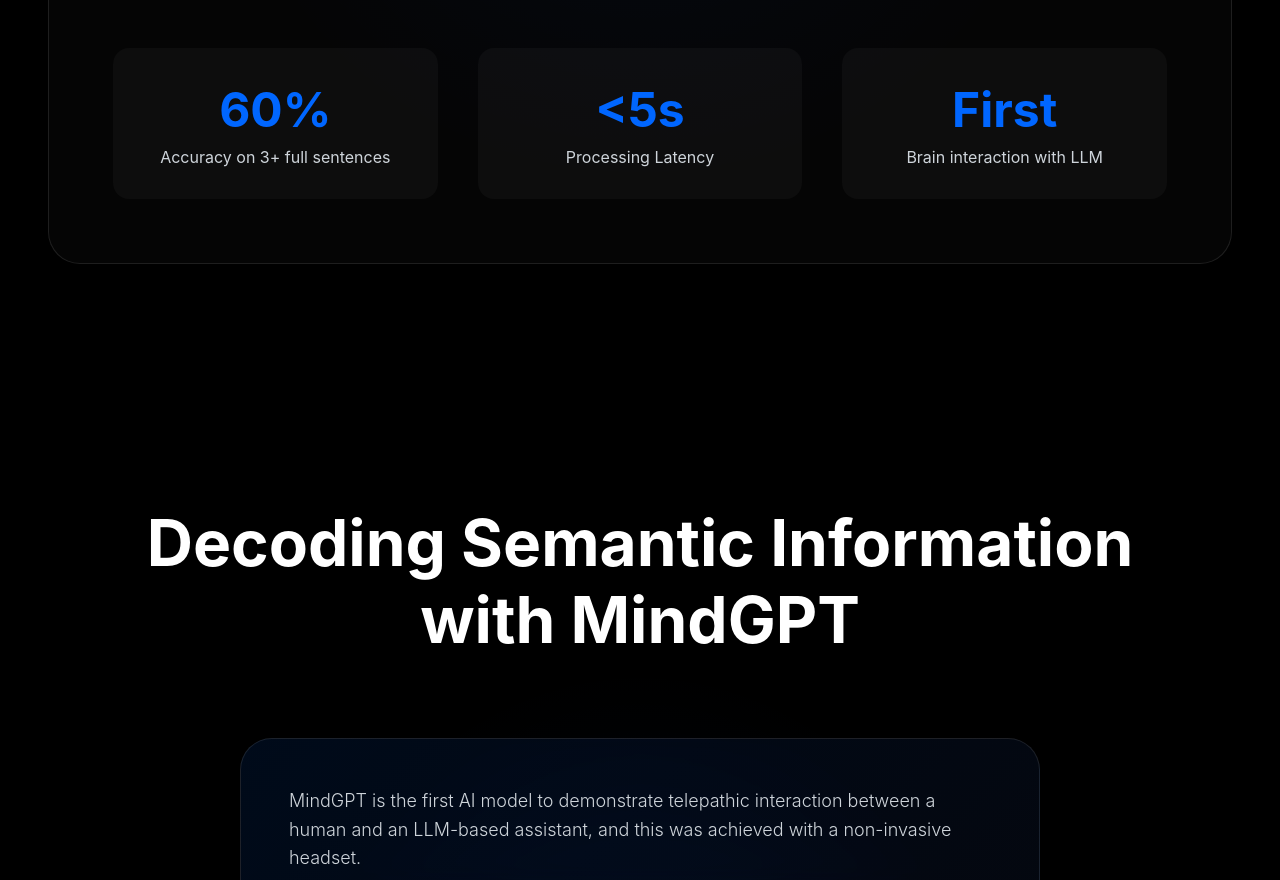
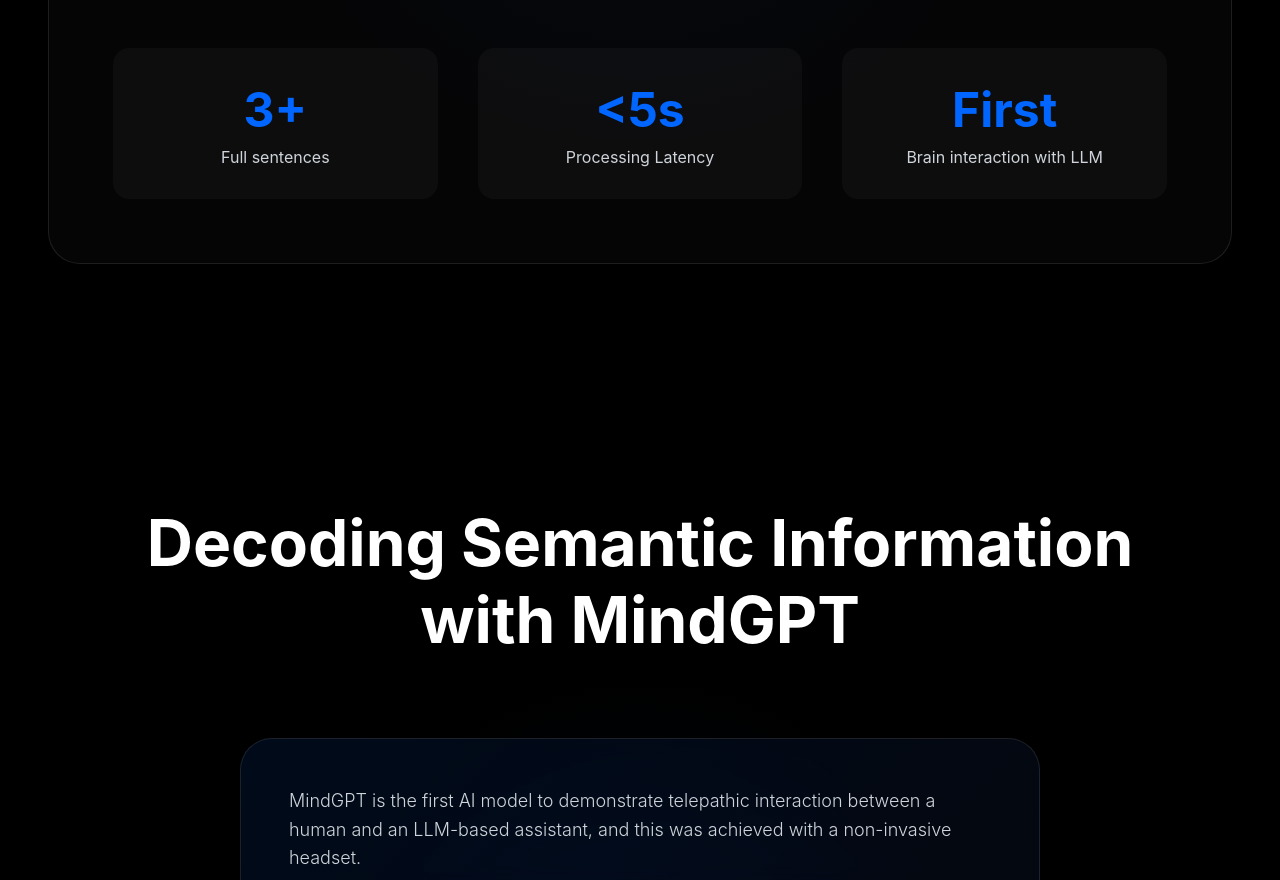
Before and after one commit to JbabMP/mindportal-site, a plain HTML site: page models.html in a window 1280 px wide. Shown: the part 7563-8443 px from the top of the page. Drawn offline with Linux system fonts and the light colour scheme.

Commit message:
correction

```diff
--- a/models.html
+++ b/models.html
@@ -1243,8 +1243,8 @@
                 </div>
                 <div class="demo-stats">
                     <div class="demo-stat">
-                        <div class="demo-stat-number">60%</div>
-                        <div class="demo-stat-label">Accuracy on 3+ full sentences</div>
+                        <div class="demo-stat-number">3+</div>
+                        <div class="demo-stat-label">Full sentences</div>
                     </div>
                     <div class="demo-stat">
                         <div class="demo-stat-number">&lt;5s</div>
```
